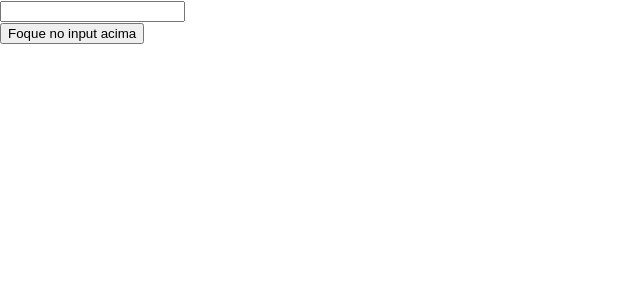
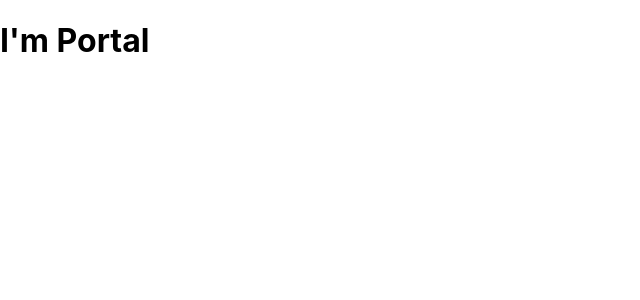
Before and after one commit to mattheusz/advanced-react-code-evolution, a React (Create React App) app: page / in a window 1280 px wide. Shown: the top 300 px of the page, without its empty margins (0-640 px from the left). Built offline with nearby package versions, Linux system fonts and the light colour scheme.

Commit message:
09. portals

```diff
--- a/public/index.html
+++ b/public/index.html
@@ -1,14 +1,12 @@
 <!DOCTYPE html>
 <html lang="en">
+
 <head>
   <meta charset="utf-8" />
   <link rel="icon" href="%PUBLIC_URL%/favicon.ico" />
   <meta name="viewport" content="width=device-width, initial-scale=1" />
   <meta name="theme-color" content="#000000" />
-    <meta
-      name="description"
-      content="Web site created using create-react-app"
-    />
+  <meta name="description" content="Web site created using create-react-app" />
   <link rel="apple-touch-icon" href="%PUBLIC_URL%/logo192.png" />
   <!--
       manifest.json provides metadata used when your web app is installed on a
@@ -26,9 +24,11 @@
     -->
   <title>React App</title>
 </head>
+
 <body>
   <noscript>You need to enable JavaScript to run this app.</noscript>
   <div id="root"></div>
+  <div id="portal-root"></div>
   <!--
       This HTML file is a template.
       If you open it directly in the browser, you will see an empty page.
@@ -40,4 +40,5 @@
       To create a production bundle, use `npm run build` or `yarn build`.
     -->
 </body>
+
 </html>
--- a/src/App.js
+++ b/src/App.js
@@ -1,11 +1,11 @@
 import React from 'react';
+import PortalDemo from './components/PortalDemo'
 import './App.css';
-import ForwardParent from './components/ForwardParent';
 
 function App() {
   console.log('App is render');
   return (
-    <ForwardParent />
+    <PortalDemo />
   )
 }
 
--- a/src/components/ForwardChild.js
+++ /dev/null
@@ -1,9 +0,0 @@
-import React from 'react';
-
-const ForwardChild = React.forwardRef((props, ref) => {
-    return (
-        <input ref={ref} />
-    );
-})
-
-export default ForwardChild;
--- a/src/components/ForwardParent.js
+++ /dev/null
@@ -1,27 +0,0 @@
-import React, { Component } from 'react';
-import ForwardChild from './ForwardChild';
-
-class ForwardParent extends Component {
-
-    constructor(props) {
-        super(props);
-        this.inputRef = React.createRef();  // #1 criando uma ref
-    }
-
-    // #3 método que acessa o nó do class component Input e aplica o método focusInput()
-    clickHandler = () => {
-        this.inputRef.current.focus();
-    }
-
-    render() {
-        return (
-            <div>
-                <ForwardChild ref={this.inputRef} />   {/* #2 associa a ref ao class component Input  */}
-                <br />
-                <button onClick={this.clickHandler}>Foque no input acima</button>
-            </div>
-        );
-    }
-}
-
-export default ForwardParent;
--- /dev/null
+++ b/src/components/PortalDemo.js
@@ -0,0 +1,11 @@
+import React from 'react';
+import ReactDOM from 'react-dom'
+
+function PortalDemo(props) {
+    return ReactDOM.createPortal(
+        <h1>I'm Portal</h1>,
+        document.getElementById('portal-root')
+    );
+}
+
+export default PortalDemo;
```
Lines whose indentation alone changed are shown as unchanged.
